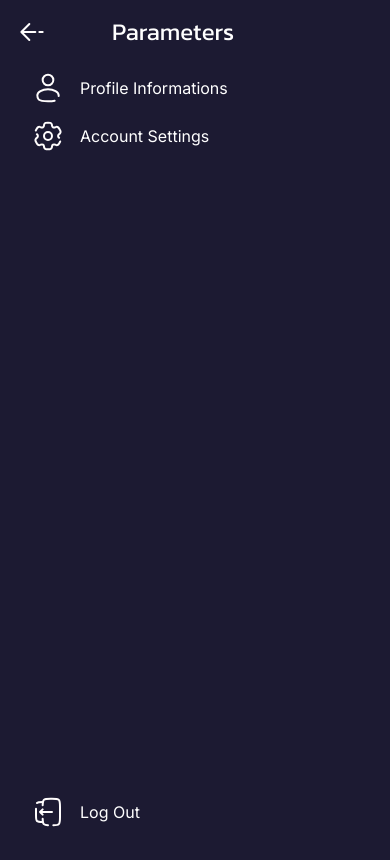
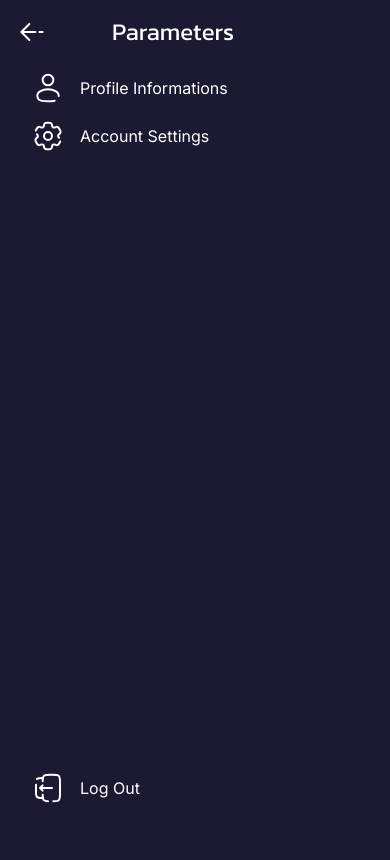
Before and after one commit to WildCodeSchool/2024-12-orleans-cda-project3-team-c, a React (Vite) app in the folder packages/frontend/web/: page /parameters in a window 390 px wide. Built offline with nearby package versions, Linux system fonts and the light colour scheme; no server answers.

Commit message:
save before switch profile-functions for request changes

```diff
--- a/packages/frontend/web/src/pages/parameters.tsx
+++ b/packages/frontend/web/src/pages/parameters.tsx
@@ -7,14 +7,14 @@ import userIcon from '../assets/icons/user-white.svg';
 
 export default function Parameters() {
   return (
-    <section className='item-start mt-4 flex h-full flex-col pl-4 sm:mt-40 sm:items-center sm:pl-0'>
+    <section className='item-start flex h-full flex-col pt-4 pl-4 sm:items-center sm:pt-40 sm:pl-0'>
       <div className='flex items-center'>
         <Link to='/profile'>
           <img className='h-8 w-8' src={arrowLeftIcon} alt='arrow left icon' />
         </Link>
         <h2 className='font-title ml-16 text-2xl'>{'Parameters'}</h2>
       </div>
-      <ul className='mt-4 flex h-full flex-col justify-between pl-4 sm:pl-0'>
+      <ul className='mt-4 flex h-full flex-col justify-between pl-4 sm:h-60 sm:pl-0'>
         <div>
           <li className='h-12 max-w-fit'>
             <Link
@@ -44,10 +44,10 @@ export default function Parameters() {
           </li>
         </div>
 
-        <div className='mb-8 flex h-full items-end'>
+        <div className='mb-8 flex h-full items-end sm:items-start'>
           <li>
             <Link
-              className='flex flex-row items-center text-center'
+              className='flex h-12 flex-row items-center text-center'
               to='/logout'
             >
               <img
```
